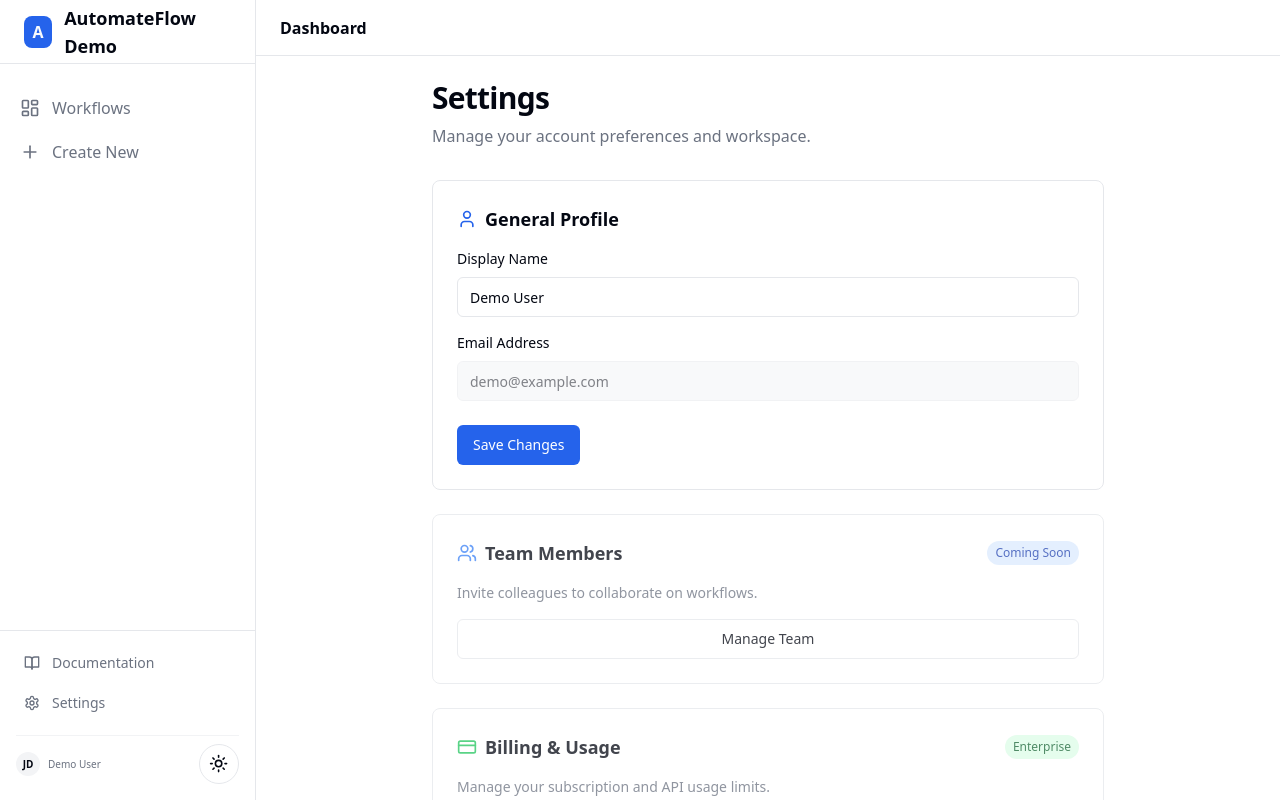
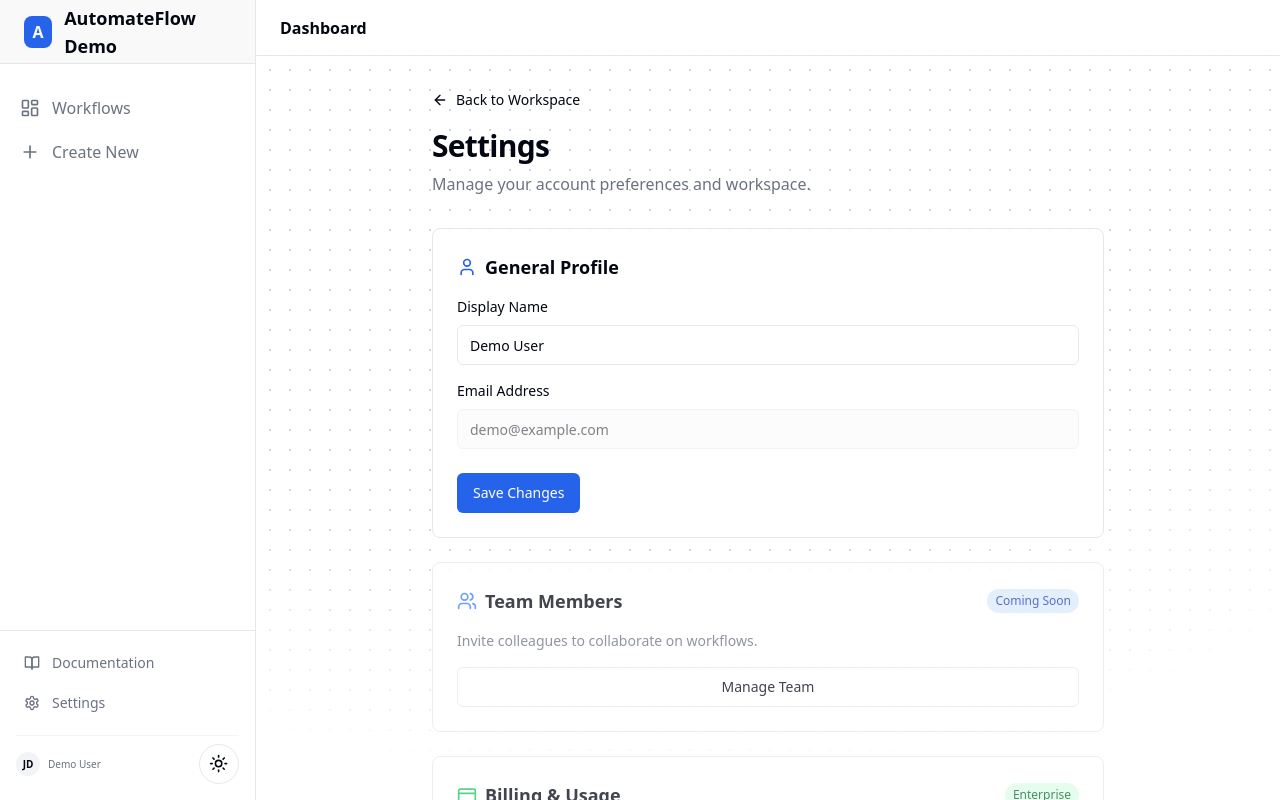
Before and after one commit to DEM0NHUNTER/automateflow-smb-dashboard, a Next.js app: page /dashboard/settings in a window 1280 px wide. Built offline with nearby package versions, Linux system fonts and the light colour scheme.

Commit message:
fix: restore dot grid bg and add back buttons

```diff
--- a/app/dashboard/documentation/page.tsx
+++ b/app/dashboard/documentation/page.tsx
@@ -1,12 +1,22 @@
 // app/dashboard/documentation/page.tsx
 import React from "react";
 import { Badge } from "@/components/ui/badge";
+import Link from "next/link";
+import { Button } from "@/components/ui/button";
+import { ArrowLeft } from "lucide-react";
 
 export default function DocumentationPage() {
   return (
     <div className="max-w-4xl mx-auto space-y-8 pb-20">
 
-      {/* Header */}
+      {/* BACK BUTTON ADDED HERE */}
+      <div>
+        <Link href="/dashboard/workflows/new">
+          <Button variant="ghost" className="pl-0 hover:bg-transparent hover:text-primary gap-2 mb-4">
+            <ArrowLeft className="w-4 h-4" />
+            Back to Workspace
+          </Button>
+        </Link>
         <div className="space-y-2">
           <div className="flex items-center gap-2">
             <h1 className="text-3xl font-bold tracking-tight">Documentation</h1>
@@ -15,6 +25,7 @@ export default function DocumentationPage() {
           <p className="text-muted-foreground">
             Everything you need to configure and deploy your automation platform.
           </p>
+        </div>
       </div>
 
       <div className="grid gap-6 md:grid-cols-[250px_1fr]">
@@ -30,7 +41,6 @@ export default function DocumentationPage() {
 
         {/* Content */}
         <div className="space-y-10">
-
           <section id="quick-start" className="space-y-4">
             <h2 className="text-2xl font-semibold border-b pb-2">🚀 Quick Start</h2>
             <div className="prose dark:prose-invert max-w-none">
@@ -71,12 +81,12 @@ export default function DocumentationPage() {
           <section id="ai-config" className="space-y-4">
             <h2 className="text-2xl font-semibold border-b pb-2">🧠 AI Configuration</h2>
             <div className="grid gap-4 md:grid-cols-2">
-              <div className="border p-4 rounded-lg bg-card">
+              <div className="border p-4 rounded-lg bg-card/50">
                 <h3 className="font-medium mb-2">Demo Mode (Free)</h3>
                 <p className="text-sm text-muted-foreground mb-2">Simulates AI responses to save costs.</p>
                 <code className="text-xs bg-muted px-2 py-1 rounded">NEXT_PUBLIC_IS_DEMO=true</code>
               </div>
-              <div className="border p-4 rounded-lg bg-card">
+              <div className="border p-4 rounded-lg bg-card/50">
                 <h3 className="font-medium mb-2">Production (Live)</h3>
                 <p className="text-sm text-muted-foreground mb-2">Connects to real OpenAI GPT-4.</p>
                 <code className="text-xs bg-muted px-2 py-1 rounded">NEXT_PUBLIC_IS_DEMO=false</code>
--- a/app/dashboard/layout.tsx
+++ b/app/dashboard/layout.tsx
@@ -17,14 +17,14 @@ export default function DashboardLayout({
       <aside className="w-[60px] lg:w-64 flex-shrink-0 border-r border-border bg-card/80 backdrop-blur-sm flex flex-col justify-between z-20">
         <div>
           {/* Logo Area */}
-          <div className="h-16 flex items-center justify-center lg:justify-start lg:px-6 border-b border-border">
+          <Link href="/dashboard/workflows/new" className="h-16 flex items-center justify-center lg:justify-start lg:px-6 border-b border-border hover:bg-accent/50 transition-colors">
              <div className="w-8 h-8 bg-primary rounded-lg flex items-center justify-center text-primary-foreground font-bold">
                {APP_BRANDING.appName.charAt(0)}
              </div>
              <span className="ml-3 font-bold text-lg hidden lg:block text-foreground">
                {APP_BRANDING.appName}
              </span>
-          </div>
+          </Link>
 
           {/* Nav Links */}
           <nav className="p-2 space-y-1 mt-4">
@@ -48,13 +48,11 @@ export default function DashboardLayout({
 
         {/* Bottom Actions */}
         <div className="p-4 border-t border-border flex flex-col gap-2">
-          {/* Internal Documentation Link */}
           <Link href="/dashboard/documentation" className="flex items-center gap-3 text-muted-foreground hover:text-foreground transition-colors text-sm font-medium px-2 py-1.5">
             <BookOpen className="w-4 h-4" />
             <span className="hidden lg:block">Documentation</span>
           </Link>
 
-           {/* Internal Settings Link */}
           <Link href="/dashboard/settings" className="flex items-center gap-3 text-muted-foreground hover:text-foreground transition-colors text-sm font-medium px-2 py-1.5">
             <Settings className="w-4 h-4" />
             <span className="hidden lg:block">Settings</span>
@@ -71,7 +69,7 @@ export default function DashboardLayout({
       </aside>
 
       {/* --- MAIN CONTENT AREA --- */}
-      <main className="flex-1 flex flex-col h-full relative overflow-hidden bg-background">
+      <main className="flex-1 flex flex-col h-full relative overflow-hidden">
         {/* Simple Header */}
         <header className="h-14 border-b border-border bg-card/50 backdrop-blur-sm flex items-center px-6 justify-between flex-shrink-0">
            <h2 className="font-semibold text-foreground">Dashboard</h2>
--- a/app/dashboard/settings/page.tsx
+++ b/app/dashboard/settings/page.tsx
@@ -4,34 +4,39 @@
 import React from "react";
 import { Button } from "@/components/ui/button";
 import { toast } from "sonner";
-import { User, CreditCard, Users, ShieldAlert } from "lucide-react";
+import { User, CreditCard, Users, ShieldAlert, ArrowLeft } from "lucide-react";
+import Link from "next/link";
 
 export default function SettingsPage() {
 
   const handleSave = () => {
-    toast.success("Profile Updated", {
-      description: "Your settings have been saved locally."
-    });
+    toast.success("Profile Updated", { description: "Your settings have been saved locally." });
   };
 
   const handleEnterpriseFeature = () => {
-    toast.info("Enterprise Feature", {
-      description: "Billing & Team management coming in v1.1 update."
-    });
+    toast.info("Enterprise Feature", { description: "Billing & Team management coming in v1.1 update." });
   };
 
   return (
     <div className="max-w-2xl mx-auto space-y-8">
 
-      <div className="space-y-2">
-        <h1 className="text-3xl font-bold tracking-tight">Settings</h1>
-        <p className="text-muted-foreground">Manage your account preferences and workspace.</p>
+      <div>
+        <Link href="/dashboard/workflows/new">
+          <Button variant="ghost" className="pl-0 hover:bg-transparent hover:text-primary gap-2">
+            <ArrowLeft className="w-4 h-4" />
+            Back to Workspace
+          </Button>
+        </Link>
+        <div className="space-y-2 mt-2">
+          <h1 className="text-3xl font-bold tracking-tight">Settings</h1>
+          <p className="text-muted-foreground">Manage your account preferences and workspace.</p>
+        </div>
       </div>
 
       <div className="space-y-6">
 
         {/* Profile Section */}
-        <div className="border rounded-lg p-6 bg-card space-y-4">
+        <div className="border rounded-lg p-6 bg-card/60 backdrop-blur-sm space-y-4"> {/* Added transparency */}
            <div className="flex items-center gap-2 mb-4">
              <User className="w-5 h-5 text-primary" />
              <h3 className="font-semibold text-lg">General Profile</h3>
@@ -40,11 +45,11 @@ export default function SettingsPage() {
            <div className="grid gap-4">
              <div className="grid gap-2">
                <label className="text-sm font-medium">Display Name</label>
-               <input type="text" defaultValue="Demo User" className="flex h-10 w-full rounded-md border border-input bg-background px-3 py-2 text-sm ring-offset-background" />
+               <input type="text" defaultValue="Demo User" className="flex h-10 w-full rounded-md border border-input bg-background/50 px-3 py-2 text-sm ring-offset-background" />
              </div>
              <div className="grid gap-2">
                <label className="text-sm font-medium">Email Address</label>
-               <input type="email" defaultValue="demo@example.com" disabled className="flex h-10 w-full rounded-md border border-input bg-muted px-3 py-2 text-sm ring-offset-background opacity-50 cursor-not-allowed" />
+               <input type="email" defaultValue="demo@example.com" disabled className="flex h-10 w-full rounded-md border border-input bg-muted/50 px-3 py-2 text-sm ring-offset-background opacity-50 cursor-not-allowed" />
              </div>
            </div>
 
@@ -53,8 +58,7 @@ export default function SettingsPage() {
            </div>
         </div>
 
-        {/* Team Section */}
-        <div className="border rounded-lg p-6 bg-card space-y-4 opacity-75">
+        <div className="border rounded-lg p-6 bg-card/60 backdrop-blur-sm space-y-4 opacity-75">
            <div className="flex items-center justify-between mb-2">
              <div className="flex items-center gap-2">
                 <Users className="w-5 h-5 text-blue-500" />
@@ -66,8 +70,7 @@ export default function SettingsPage() {
            <Button variant="outline" onClick={handleEnterpriseFeature} className="w-full">Manage Team</Button>
         </div>
 
-        {/* Billing Section */}
-        <div className="border rounded-lg p-6 bg-card space-y-4 opacity-75">
+        <div className="border rounded-lg p-6 bg-card/60 backdrop-blur-sm space-y-4 opacity-75">
            <div className="flex items-center justify-between mb-2">
              <div className="flex items-center gap-2">
                 <CreditCard className="w-5 h-5 text-green-500" />
@@ -79,7 +82,6 @@ export default function SettingsPage() {
            <Button variant="outline" onClick={handleEnterpriseFeature} className="w-full">View Invoices</Button>
         </div>
 
-         {/* Danger Zone */}
          <div className="border border-red-200 dark:border-red-900/50 rounded-lg p-6 bg-red-50/50 dark:bg-red-950/10 space-y-4">
            <div className="flex items-center gap-2 text-red-600 dark:text-red-400">
               <ShieldAlert className="w-5 h-5" />
```
Also changed, not shown: app/layout.tsx (line endings or trailing spaces). Lines whose indentation alone changed are shown as unchanged.
